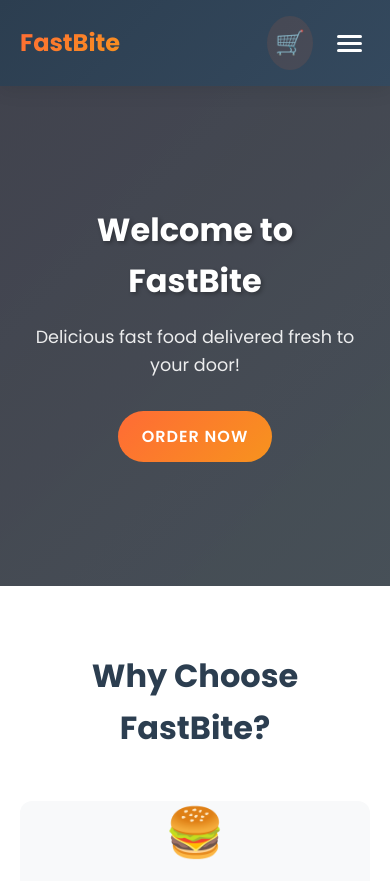
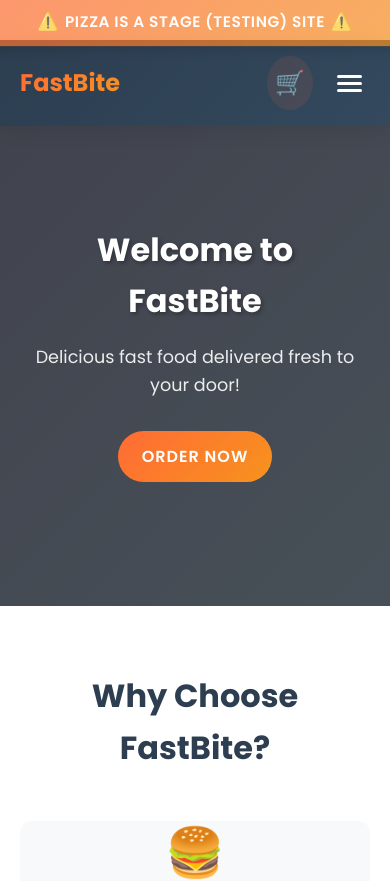
Before and after one commit to FarzaadShojaei/PizzaSite, a React (Create React App) app: page / in a window 390 px wide. Shown: the top 881 px of the page. Built offline with nearby package versions, Linux system fonts and the light colour scheme.

Commit message:
Adding Banner

```diff
--- a/src/App.css
+++ b/src/App.css
@@ -6,7 +6,14 @@
 
 .main-content {
   flex: 1;
-  padding-top: 80px; /* Account for fixed header */
+  padding-top: 120px; /* Account for testing banner (3rem) + fixed header (5rem) */
+}
+
+/* Mobile responsive adjustments */
+@media (max-width: 768px) {
+  .main-content {
+    padding-top: 100px; /* Account for smaller testing banner + header on mobile */
+  }
 }
 
 /* Loading states */
--- a/src/App.js
+++ b/src/App.js
@@ -1,6 +1,7 @@
 import React from 'react';
 import { BrowserRouter as Router, Routes, Route } from 'react-router-dom';
 import { CartProvider } from './context/CartContext';
+import TestingBanner from './components/TestingBanner';
 import Header from './components/Header';
 import Footer from './components/Footer';
 import Home from './pages/Home';
@@ -21,6 +22,7 @@ function App() {
     <CartProvider>
       <Router>
         <div className="App">
+          <TestingBanner />
           <Header />
           <main className="main-content">
             <Routes>
--- a/src/components/Header.css
+++ b/src/components/Header.css
@@ -3,7 +3,7 @@
   color: white;
   padding: 1rem 0;
   position: fixed;
-  top: 0;
+  top: 3rem; /* Position below the testing banner */
   left: 0;
   right: 0;
   z-index: 1000;
@@ -303,6 +303,10 @@
 
 /* Mobile styles */
 @media (max-width: 768px) {
+  .header {
+    top: 2.5rem; /* Adjust for smaller testing banner on mobile */
+  }
+
   .nav {
     position: absolute;
     top: 100%;
--- /dev/null
+++ b/src/components/TestingBanner.css
@@ -0,0 +1,61 @@
+.testing-banner {
+  background: linear-gradient(135deg, #ff6b35, #f7931e);
+  color: white;
+  text-align: center;
+  padding: 0.5rem 0;
+  position: fixed;
+  top: 0;
+  left: 0;
+  right: 0;
+  z-index: 1001;
+  box-shadow: 0 2px 10px rgba(0, 0, 0, 0.2);
+  animation: pulse 2s infinite;
+}
+
+.testing-banner-content {
+  max-width: 1200px;
+  margin: 0 auto;
+  padding: 0 1rem;
+}
+
+.testing-banner-text {
+  font-size: 0.9rem;
+  font-weight: 600;
+  text-transform: uppercase;
+  letter-spacing: 1px;
+  display: inline-block;
+  position: relative;
+}
+
+.testing-banner-text::before,
+.testing-banner-text::after {
+  content: "⚠️";
+  margin: 0 0.5rem;
+  font-size: 1rem;
+}
+
+@keyframes pulse {
+  0% {
+    opacity: 1;
+  }
+  50% {
+    opacity: 0.8;
+  }
+  100% {
+    opacity: 1;
+  }
+}
+
+/* Mobile responsive */
+@media (max-width: 768px) {
+  .testing-banner-text {
+    font-size: 0.8rem;
+    letter-spacing: 0.5px;
+  }
+
+  .testing-banner-text::before,
+  .testing-banner-text::after {
+    font-size: 0.9rem;
+    margin: 0 0.3rem;
+  }
+}
--- /dev/null
+++ b/src/components/TestingBanner.js
@@ -0,0 +1,14 @@
+import React from 'react';
+import './TestingBanner.css';
+
+const TestingBanner = () => {
+  return (
+    <div className="testing-banner">
+      <div className="testing-banner-content">
+        <span className="testing-banner-text">Pizza is a Stage (Testing) Site</span>
+      </div>
+    </div>
+  );
+};
+
+export default TestingBanner;
```
